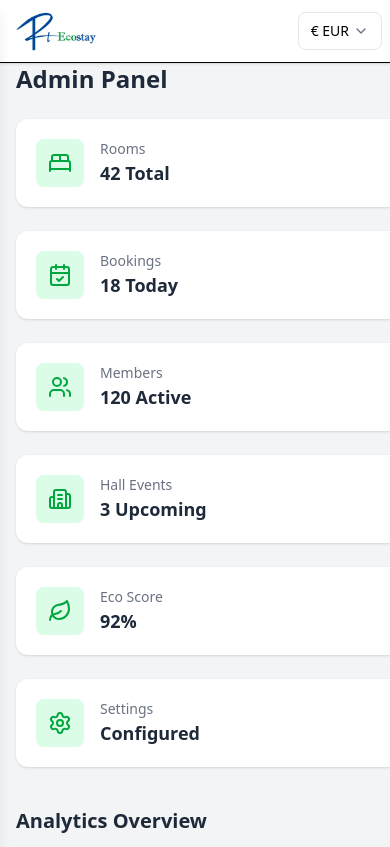
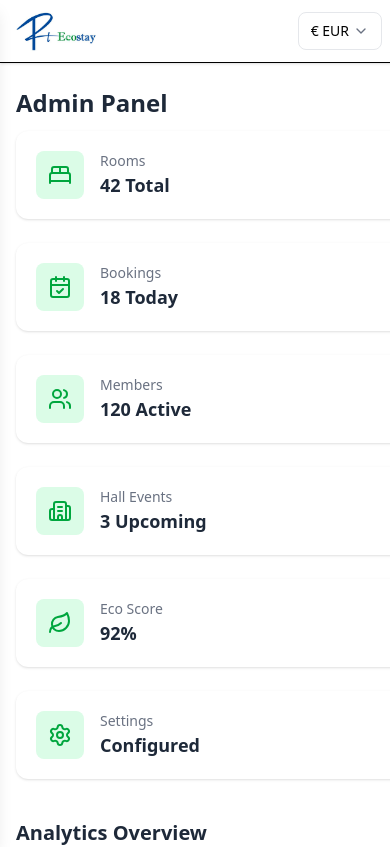
Before and after one commit to p2tecostay/eco-green-dashboard, a React (Vite) app: page /admin in a window 390 px wide. Shown: the top 847 px of the page. Built offline with nearby package versions, Linux system fonts and the light colour scheme.

Commit message:
Updated UI

```diff
--- a/src/layouts/MainLayout.jsx
+++ b/src/layouts/MainLayout.jsx
@@ -1,124 +1,3 @@
-// import { useState, useEffect } from "react";
-// import { Outlet } from "react-router-dom";
-// import Sidebar from "../components/Sidebar";
-// import { Menu, X, ChevronDown } from "lucide-react";
-// import LOGO from "../images/logo.jpeg";
-
-// function MainLayout() {
-//   const [sidebarOpen, setSidebarOpen] = useState(false);
-//   const currencies = [
-//     { code: "EUR", label: "€ EUR" },
-//     { code: "USD", label: "$ USD" },
-//     { code: "GBP", label: "£ GBP" },
-//     { code: "AED", label: "د.إ AED" },
-//   ];
-//   const [selectedCurrency, setSelectedCurrency] = useState(currencies[0]);
-//   const [currencyOpen, setCurrencyOpen] = useState(false);
-
-//   useEffect(() => {
-//     if (window.innerWidth < 1024) {
-//       document.body.style.overflow = sidebarOpen ? "hidden" : "auto";
-//     }
-
-//     return () => {
-//       document.body.style.overflow = "auto";
-//     };
-//   }, [sidebarOpen]);
-
-//   return (
-//     <div className="min-h-screen bg-gray-100">
-//       {/* Mobile overlay */}
-//       {sidebarOpen && (
-//         <div
-//           className="fixed inset-0 bg-black/40 z-40 lg:hidden"
-//           onClick={() => setSidebarOpen(false)}
-//         />
-//       )}
-
-//       <div className="flex">
-//         {/* Sidebar */}
-//         <aside
-//           className={`
-//             fixed lg:static inset-y-0 left-0 z-50 h-full lg:h-auto w-72 bg-white
-//             shadow-lg lg:shadow-none
-//             transform transition-transform duration-300
-//             ${sidebarOpen ? "translate-x-0" : "-translate-x-full"}
-//             lg:translate-x-0
-//           `}
-//         >
-//           <div className="flex justify-end p-4 lg:hidden">
-//             <button onClick={() => setSidebarOpen(false)}>
-//               <X className="w-6 h-6 text-gray-600" />
-//             </button>
-//           </div>
-
-//           <Sidebar />
-//         </aside>
-
-//         {/* Main content */}
-//         <main className="flex-1 min-h-screen flex flex-col items-center">
-//           {/* Mobile & Tablet Header */}
-//           <div className="lg:hidden flex flex-col gap-2 px-4 py-3 border-b bg-white shadow-sm w-full max-w-[430px] sm:max-w-[770px]">
-//             <div className="flex items-center justify-between w-full">
-//               {/* LOGO */}
-//               <div className="flex items-center gap-2">
-//                 <div className="w-20 h-8 rounded flex items-center justify-center">
-//                   <img src={LOGO} alt="Logo" />
-//                 </div>
-//               </div>
-
-//               {/* Currency + Hamburger */}
-//               <div className="flex items-center gap-2">
-//                 <div className="relative">
-//                   <button
-//                     onClick={() => setCurrencyOpen(!currencyOpen)}
-//                     className="flex items-center gap-1 px-3 py-2 border border-gray-200 rounded-lg text-sm bg-white hover:bg-gray-100"
-//                   >
-//                     {selectedCurrency.label}
-//                     <ChevronDown className="w-4 h-4 text-gray-500" />
-//                   </button>
-
-//                   {currencyOpen && (
-//                     <div className="absolute right-0 mt-2 w-32 bg-white border border-gray-200 rounded-lg shadow-lg z-50">
-//                       {currencies.map((currency) => (
-//                         <button
-//                           key={currency.code}
-//                           onClick={() => {
-//                             setSelectedCurrency(currency);
-//                             setCurrencyOpen(false);
-//                           }}
-//                           className={`w-full text-left px-4 py-2 text-sm hover:bg-gray-100 ${
-//                             selectedCurrency.code === currency.code
-//                               ? "text-green-600 font-medium"
-//                               : "text-gray-700"
-//                           }`}
-//                         >
-//                           {currency.label}
-//                         </button>
-//                       ))}
-//                     </div>
-//                   )}
-//                 </div>
-
-//                 <button onClick={() => setSidebarOpen(true)}>
-//                   <Menu className="w-6 h-6 text-gray-700" />
-//                 </button>
-//               </div>
-//             </div>
-//           </div>
-
-//           {/* Desktop + Tablet content wrapper */}
-//           <div className="w-full flex-1 px-4 md:px-6 lg:px-8 max-w-[430px] sm:max-w-[770px] lg:max-w-full">
-//             <Outlet />
-//           </div>
-//         </main>
-//       </div>
-//     </div>
-//   );
-// }
-
-// export default MainLayout;
-
 import { useState, useEffect } from "react";
 import { Outlet } from "react-router-dom";
 import Sidebar from "../components/Sidebar";
@@ -194,7 +73,7 @@ function MainLayout() {
   }, []);
 
   return (
-    <div className="min-h-screen bg-gray-100">
+    <div className="min-h-screen ">
       {/* Mobile overlay */}
       {sidebarOpen && (
         <div
@@ -275,7 +154,11 @@ function MainLayout() {
           </div>
 
           {/* Page Content */}
-          <div className="w-full flex-1 px-4 md:px-6 lg:px-8 max-w-[430px] sm:max-w-[770px] lg:max-w-full">
+          <div
+            className="w-full flex-1 px-4 md:px-6 lg:px-8
+                max-w-[430px] sm:max-w-[770px] lg:max-w-full
+                bg-transparent"
+          >
             <Outlet />
           </div>
         </main>
--- a/src/pages/Admin.jsx
+++ b/src/pages/Admin.jsx
@@ -24,7 +24,9 @@ function Admin() {
 
   return (
     <div>
-      <h1 className="text-2xl font-semibold text-gray-800 mb-6">Admin Panel</h1>
+      <h1 className="text-2xl font-semibold text-gray-800 mt-6 mb-3">
+        Admin Panel
+      </h1>
 
       <div className="grid grid-cols-1 sm:grid-cols-2 lg:grid-cols-3 gap-6">
         {cards.map((card) => {
```
